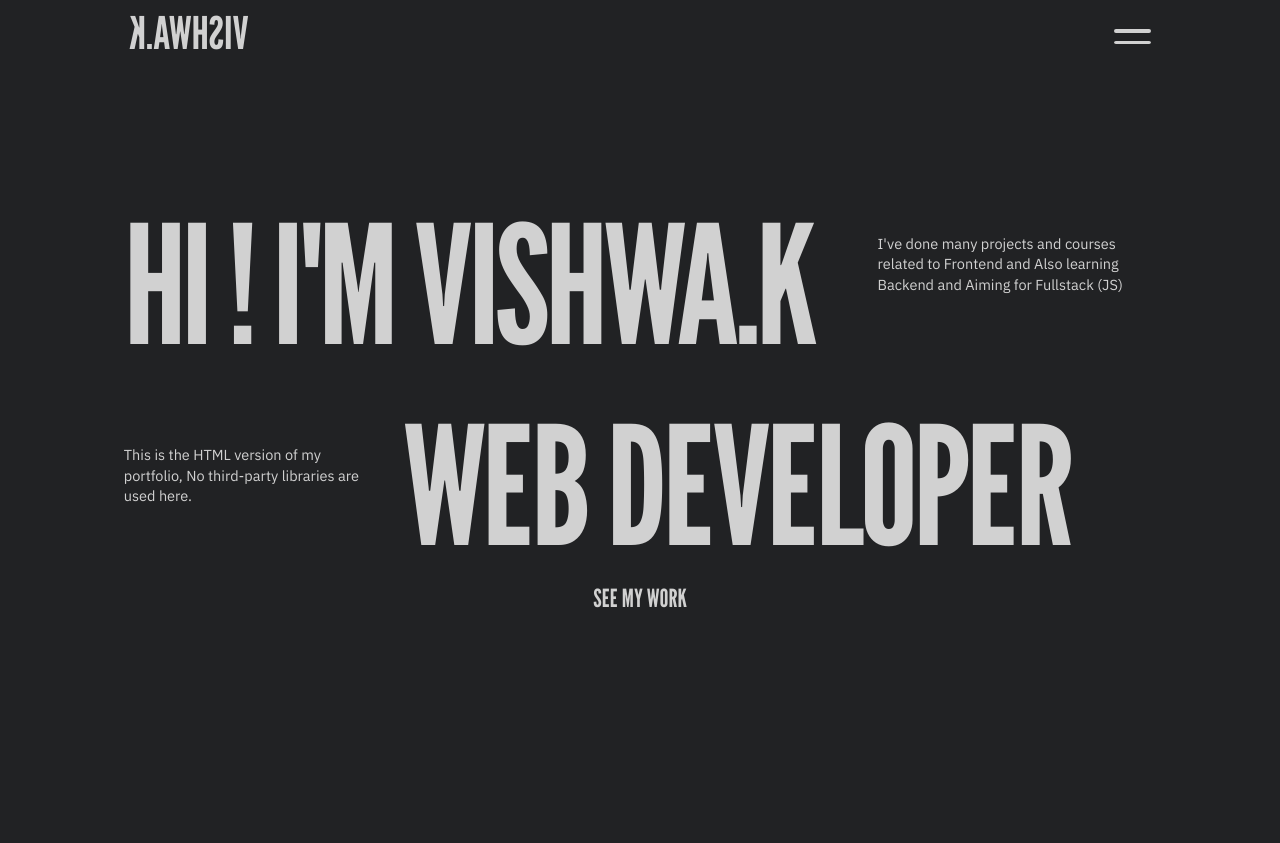
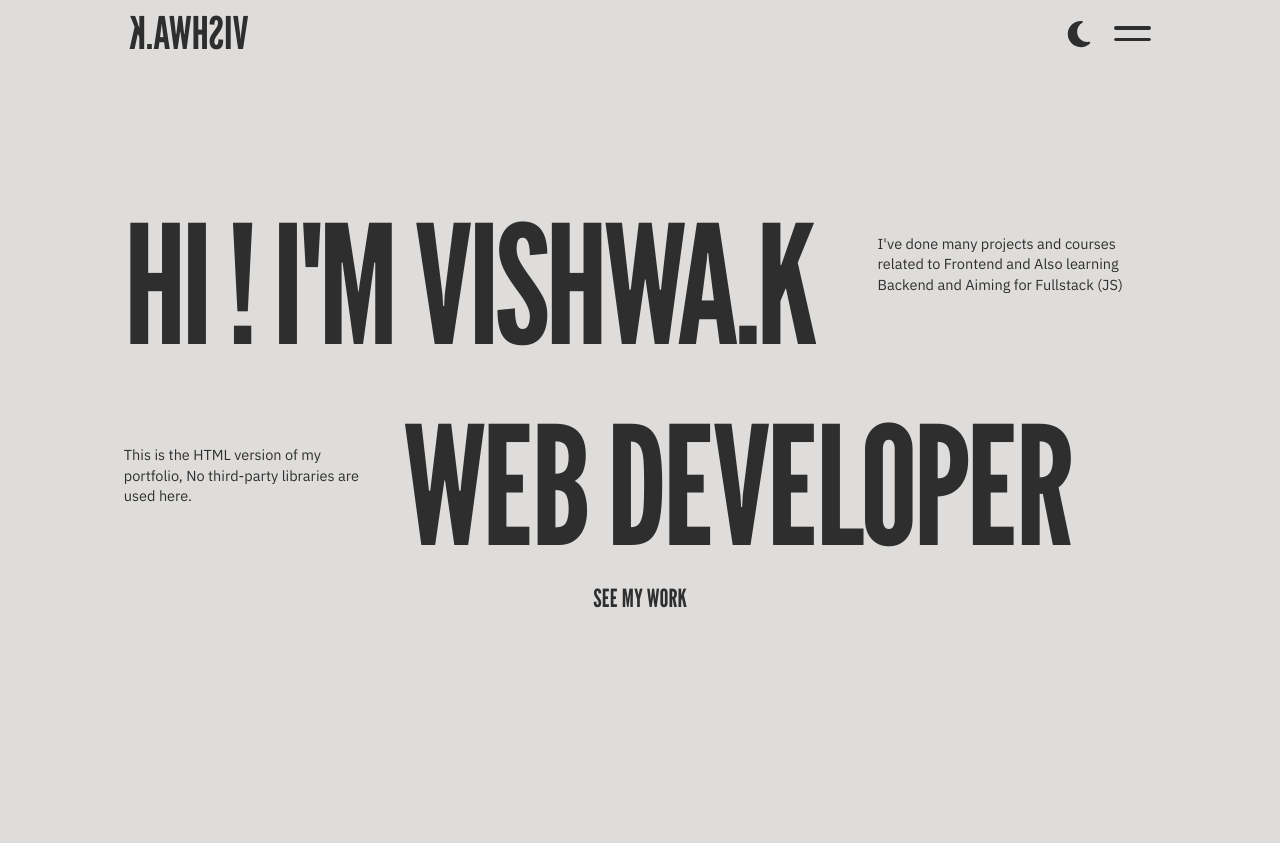
Before and after one commit to VishwaSid2/My-Portfolio-New, a plain HTML site: page Portfolio/index.html in a window 1280 px wide. Shown: the top 843 px of the page. Drawn offline with nearby package versions, Linux system fonts and the light colour scheme.

Commit message:
lightmode and darkmode toggler fixed and localstorage added

```diff
--- a/Portfolio/css/style.css
+++ b/Portfolio/css/style.css
@@ -57,6 +57,22 @@ body.lw footer hr {
 body.lw .hero {
   background-color: var(--lightwhite);
 }
+
+html.dark,
+html.dark img,
+html.dark .myprocess__bottom__holders {
+  filter: invert(1);
+}
+.toggler-holders svg {
+  transition: all 0.15s ease;
+}
+html.dark .toggler-holders svg {
+  fill: var(--lightwhite);
+}
+body.lw .toggler-holders svg {
+  fill: var(--lightblack);
+}
+
 /* ROOT DIV */
 
 .root {
@@ -141,6 +157,9 @@ header nav {
   transition: 0.5s ease;
   cursor: pointer;
 }
+.nav__menubars {
+  margin-top: -0.5rem;
+}
 .nav__menubars * {
   width: 3.75rem;
   height: 0.3rem;
@@ -163,6 +182,18 @@ header nav {
 }
 .nav__menubars.active .line1 {
   transform: rotate(-45deg);
+}
+.toggler-holders {
+  display: flex;
+  gap: 2rem;
+  justify-content: space-between;
+  align-items: center;
+}
+.toggler-holders .toggler svg {
+  width: 3rem;
+  height: 3rem;
+  margin-top: 0.5rem;
+  fill: var(--lightwhite);
 }
 
 header .fullnav {
@@ -3044,4 +3075,7 @@ footer .line.two {
 
     margin-bottom: 1.5rem;
   }
-}
+  .stacks {
+    margin-top: 80rem;
+  }
+}
--- a/Portfolio/index.html
+++ b/Portfolio/index.html
@@ -1,7 +1,8 @@
 <!DOCTYPE html>
-<html>
+<html lang="en">
   <head>
     <title>PortFolio - Vishwa K</title>
+    <meta charset="UTF-8" />
     <meta name="Author" content="Vishwa K" />
     <meta name="description" content="My Own PortFolio Vishwa K" />
     <meta name="viewport" content="width=device-width,initial-scale=1.0" />
@@ -22,10 +23,15 @@
       <header>
         <nav>
           <div class="nav__logotitle"><span>VISHWA.K</span></div>
-          <div class="nav__menubars">
-            <div class="line0"></div>
-            <div class="line1"></div>
-            <!-- <div class="line2"></div> -->
+          <!-- Darkmode toggler -->
+          <div class="toggler-holders">
+            <div class="toggler">
+            </div>
+            <div class="nav__menubars">
+              <div class="line0"></div>
+              <div class="line1"></div>
+              <!-- <div class="line2"></div> -->
+            </div>
           </div>
         </nav>
         <div class="fullnav">
--- a/Portfolio/js/script.js
+++ b/Portfolio/js/script.js
@@ -11,6 +11,31 @@ window.addEventListener("load", () => {
   }, 10);
 });
 
+// DARK MODE AND LIGHT MODE TOGGLER
+const darksvg = `<svg xmlns="http://www.w3.org/2000/svg" viewBox="0 0 384 512"><path d="M223.5 32C100 32 0 132.3 0 256S100 480 223.5 480c60.6 0 115.5-24.2 155.8-63.4c5-4.9 6.3-12.5 3.1-18.7s-10.1-9.7-17-8.5c-9.8 1.7-19.8 2.6-30.1 2.6c-96.9 0-175.5-78.8-175.5-176c0-65.8 36-123.1 89.3-153.3c6.1-3.5 9.2-10.5 7.7-17.3s-7.3-11.9-14.3-12.5c-6.3-.5-12.6-.8-19-.8z"/></svg>`;
+const lightsvg = `<svg xmlns="http://www.w3.org/2000/svg" viewBox="0 0 512 512"><path d="M448 256c0-106-86-192-192-192V448c106 0 192-86 192-192zM0 256a256 256 0 1 1 512 0A256 256 0 1 1 0 256z"/></svg>`;
+const togglerContainer = document.querySelector(".toggler");
+const html = document.querySelector("html");
+
+function lightDark() {
+  if (html.classList.contains("dark")) {
+    togglerContainer.innerHTML = darksvg;
+    localStorage.setItem("land", "light");
+  } else {
+    togglerContainer.innerHTML = lightsvg;
+    localStorage.setItem("land", "dark");
+  }
+  console.log(localStorage.getItem("land"));
+}
+// REMEMBER THE LIGHT AND DARK MODE IN LOCAL STORAGE
+const landvalue = localStorage.getItem("land");
+landvalue == "dark" ? (html.className = "") : (html.className = "dark");
+lightDark();
+
+togglerContainer.addEventListener("click", () => {
+  html.classList.toggle("dark");
+  lightDark();
+});
 // NAVBAR TOGGLER
 const navbarX = document.querySelector(".nav__menubars");
 const fullnavbar = document.querySelector("header .fullnav");
```
Also changed, not shown: Youtube/server.js (added, +12 -0 lines), Youtube/index.html (added), Youtube/script.js (added), Youtube/style.css (added).
